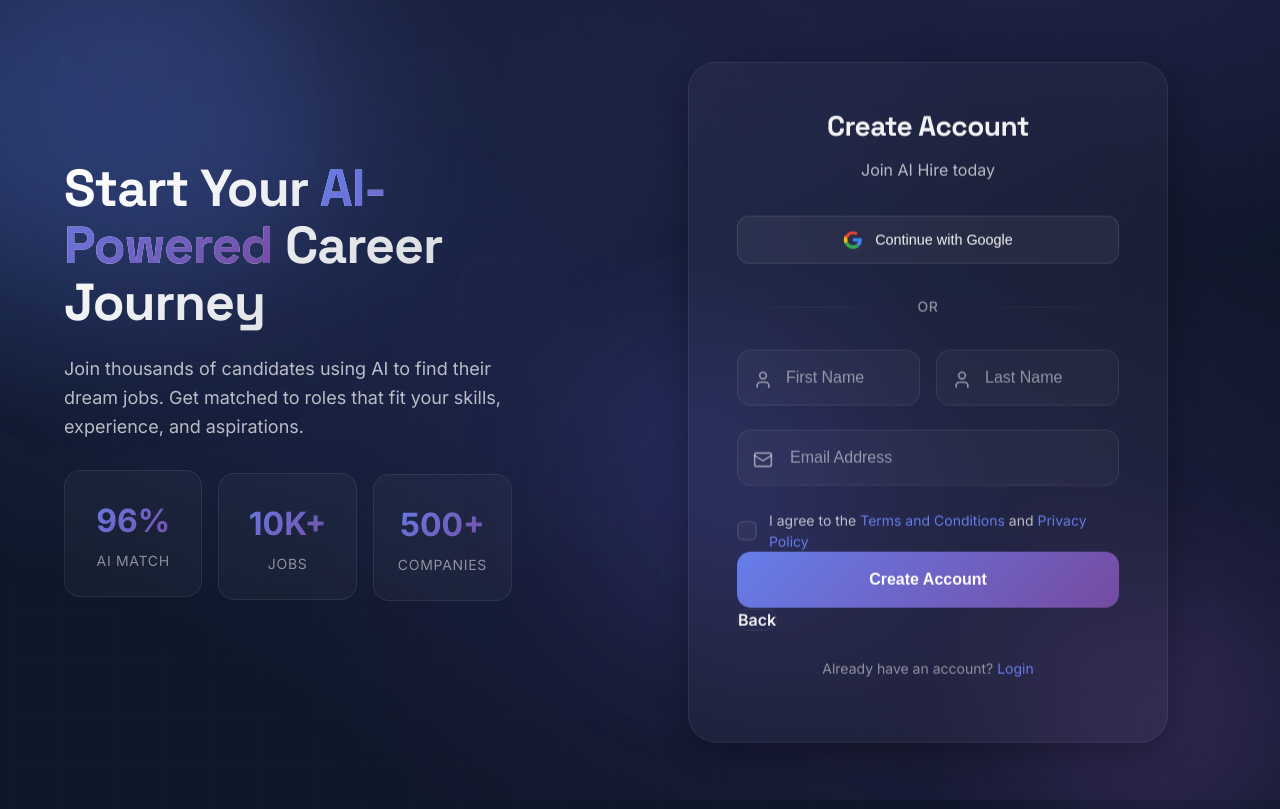
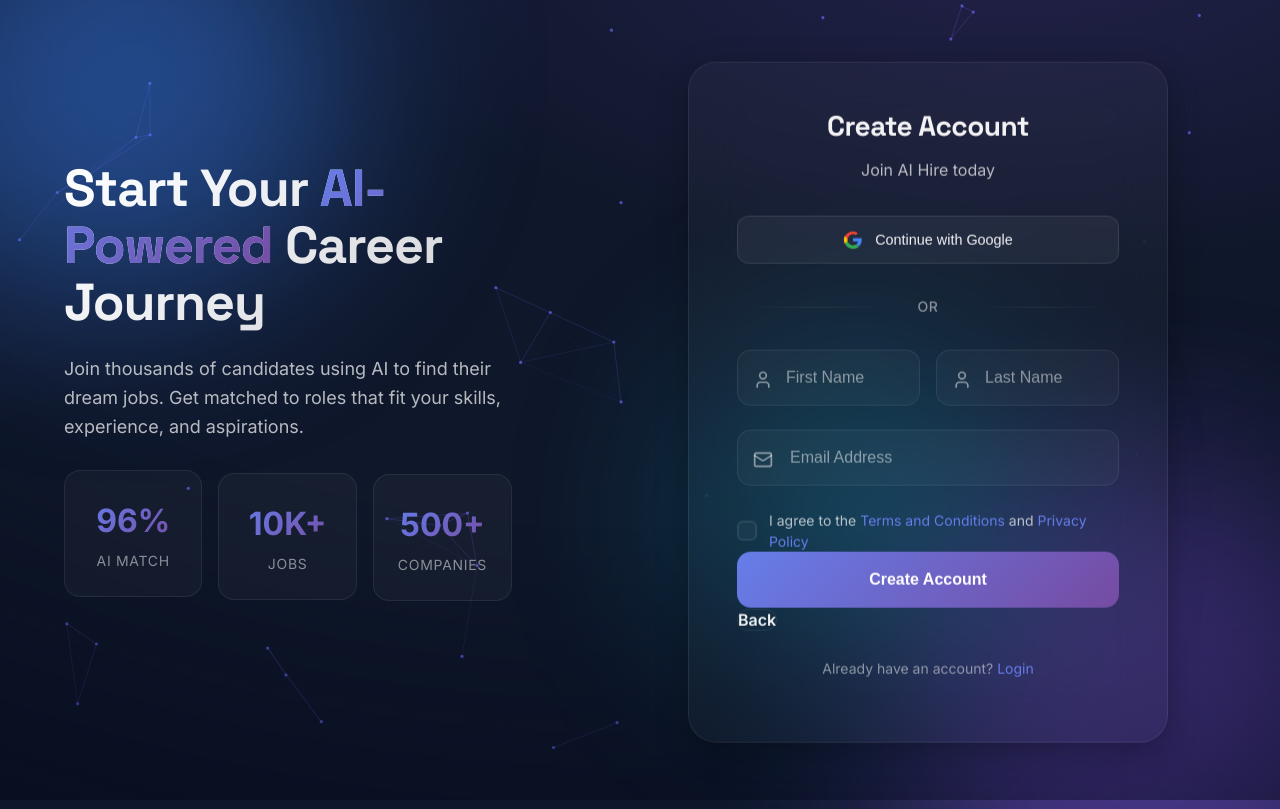
Before and after one commit to Sassyurs19/AI-Based-Job-Portal, a plain HTML site: page candidate-register.html in a window 1280 px wide. Drawn offline with nearby package versions, Linux system fonts and the light colour scheme.

Commit message:
refactor: Match background design across all auth pages
- Added auth.css stylesheet to candidate and recruiter registration pages
- Replaced premium-bg with blobs with canvas, vignette, and orb elements
- Now all auth pages (login, candidate-register, recruiter-register) have matching background design
- Added auth.js script for background animation support

```diff
--- a/candidate-register.html
+++ b/candidate-register.html
@@ -8,15 +8,14 @@
 <link rel="preconnect" href="https://fonts.gstatic.com" crossorigin />
 <link href="https://fonts.googleapis.com/css2?family=Inter:wght@400;500;600;700&family=Space+Grotesk:wght@500;600;700&display=swap" rel="stylesheet" />
 <link rel="stylesheet" href="css/common.css" />
+<link rel="stylesheet" href="css/auth.css" />
 <link rel="stylesheet" href="css/premium-auth.css" />
 <script src="https://unpkg.com/lucide@latest"></script>
 </head>
 <body>
-<div class="premium-bg">
-  <div class="blob blob-1"></div>
-  <div class="blob blob-2"></div>
-  <div class="blob blob-3"></div>
-</div>
+<canvas id="bg" aria-hidden="true"></canvas>
+<div class="vignette" aria-hidden="true"></div>
+<div class="orb a"></div><div class="orb b"></div><div class="orb c"></div>
 
 <div class="premium-auth-container">
   <!-- Left Side -->
@@ -124,6 +123,7 @@
   </div>
 </div>
 
+<script src="js/auth.js"></script>
 <script src="js/api.js"></script>
 <script src="js/auth-check.js"></script>
 <script src="js/candidate-register-handler.js"></script>
```
Also changed, not shown: recruiter-register.html (+5 -5 lines).
